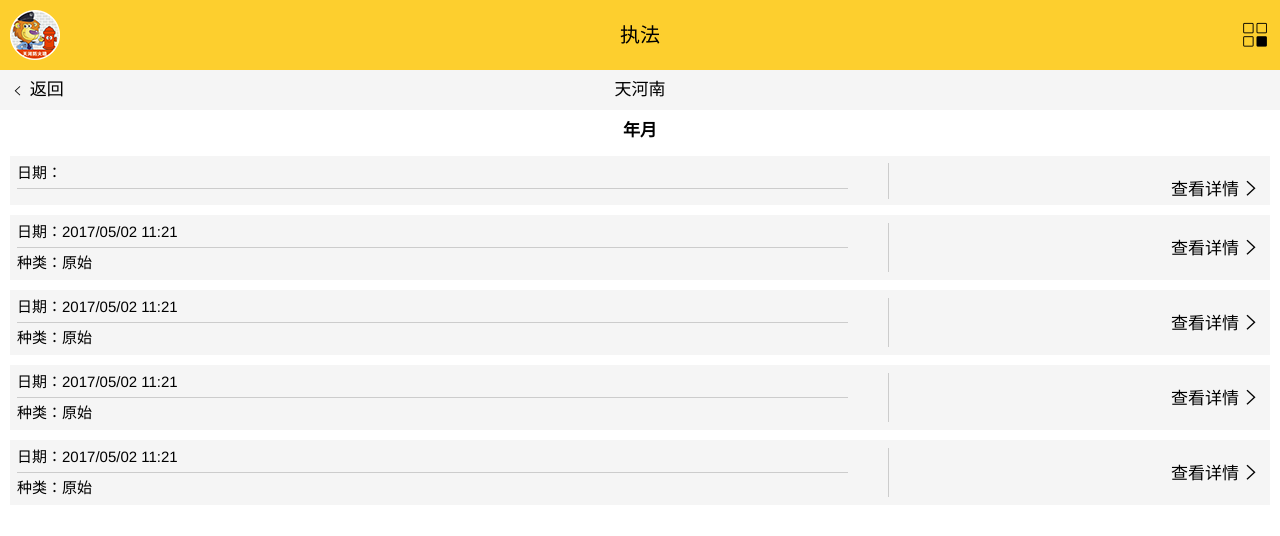
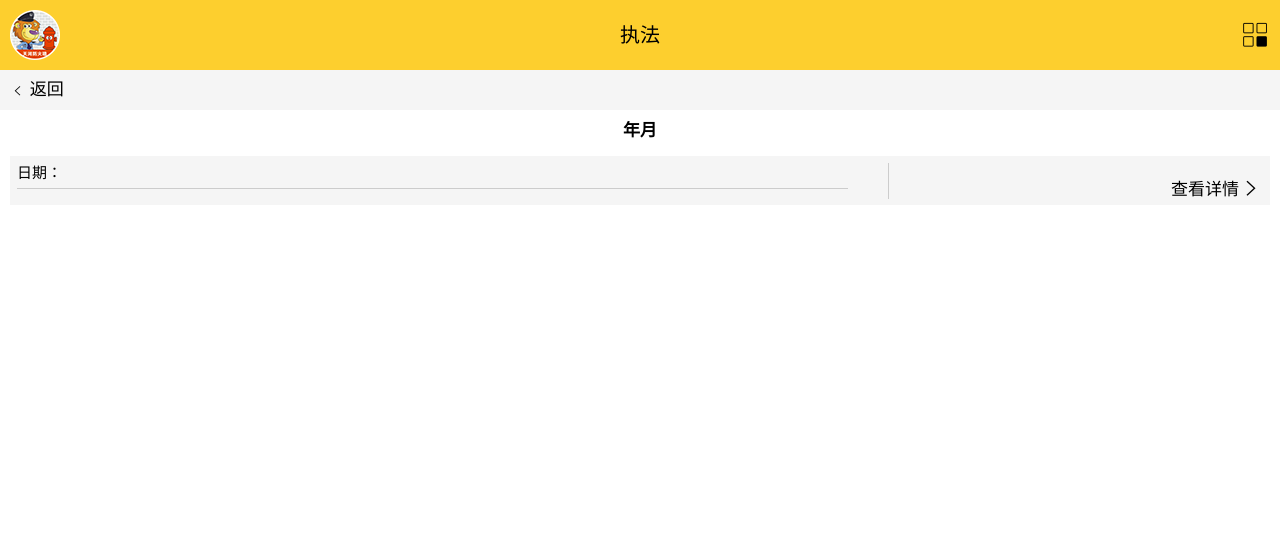
Before and after one commit to ggkbigdata-opensource/FireVisual, a Spring app: page /lawEnforcement/lawEnforcement-region-list in a window 1280 px wide. Shown: the top 536 px of the page. Run offline with Thymeleaf, Linux system fonts and the light colour scheme; the template is opened without the code that fills it, so the values that code supplies are empty.

Commit message:
页面提交

```diff
--- a/src/main/resources/templates/lawEnforcement/lawEnforcement-region-list.html
+++ b/src/main/resources/templates/lawEnforcement/lawEnforcement-region-list.html
@@ -62,16 +62,6 @@
 	<script th:src="@{/js/normal.js}"></script>
 	<script th:inline="javascript">
 		mui.init();
-		var dataList = {
-			list:[
-			      {type_change:'种类：原始',time:'2017/05/02 11:21',id:5797},
-			      {type_change:'种类：原始',time:'2017/05/02 11:21',id:'256'},
-			      {type_change:'种类：原始',time:'2017/05/02 11:21',id:'259'},
-			      {type_change:'种类：原始',time:'2017/05/02 11:21',id:'270'}
-			      ],
-			streetName:'天河南',
-			id:'2'
-		}
 		var type,streetId,time,timeStr;
 		//获取参数
 		function getParam(paramName) {
@@ -94,6 +84,11 @@
 		}
 		//获取数据
 		function getData(){
+			if(streetId == ''){
+				$('#pageback').attr('href',[[@{/app/punishment/}]]);
+			}else{
+				$('#pageback').attr('href',[[@{/app/punishment/toAreaPage}]]);
+			}
 			mui.post([[@{/app/punishment/getRegionList}]],{
 				streetId: streetId,
 				time: time,
@@ -101,7 +96,12 @@
 			},function(data){
 				if(data){
 					console.log(data);
-					$('#placeName').text(data.streetName);
+					if(streetId == ''){
+						$('#placeName').css('display','none');
+					}else{
+						$('#placeName').text(data.streetName);
+					}
+
 					if(data.list.length>0){
 						for(var i=0;i<data.list.length;i++){
 							var timeStr = '<div class="mui-col-xs-8"><div class="tit">日期：<span >' + data.list[i].time + '</span></div><div class="tit" >' + data.list[i].type_change + '</div></div>';
@@ -134,22 +134,9 @@
 			timeStr = time.substr(0,4) + '年' + time.substr(4,2) + '月';
 			$('div[name="currentTime"] span').text(timeStr);
 			$('#pageback').attr('href',[[@{/app/punishment/toAreaPage}]]);
-			getData1();
+			getData();
 		}
 		init();
-		function getData1(){
-			$('#placeName').text(dataList.streetName);
-			if(dataList.list.length>0){
-				for(var i=0;i<dataList.list.length;i++){
-					var timeStr = '<div class="mui-col-xs-8"><div class="tit">日期：<span >' + dataList.list[i].time + '</span></div><div class="tit" >' + dataList.list[i].type_change + '</div></div>';
-					var detailStr = '<div class="mui-col-xs-4"><a href="#" class="btn-detail fr" id="' + dataList.list[i].id + '">查看详情<i class="mui-icon mui-icon-arrowright"></i></a></div>';
-					var liStr = '<li><div class="mui-row">' + timeStr + detailStr + '</div></li>';
-					$('#ulData').append(liStr);
-				}
-			}
-			setClick(dataList.list);
-		}
-
 	</script>
 </body>
 </html>
```
Also changed, not shown: src/main/resources/templates/alarm/alarm-region-list.html (+3 -15 lines).
